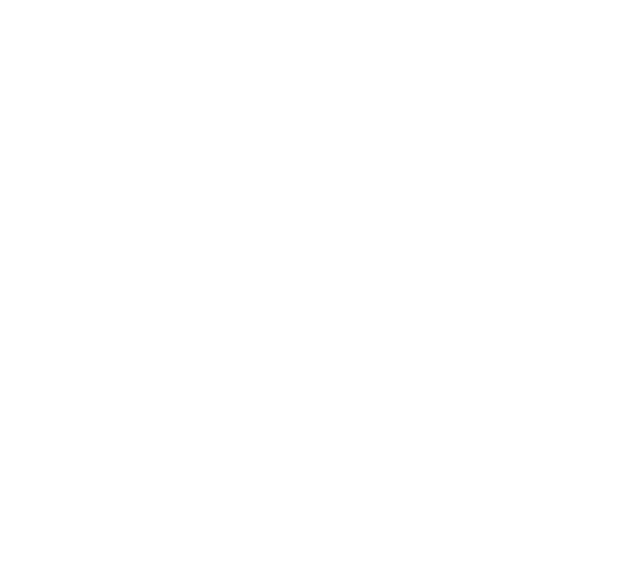
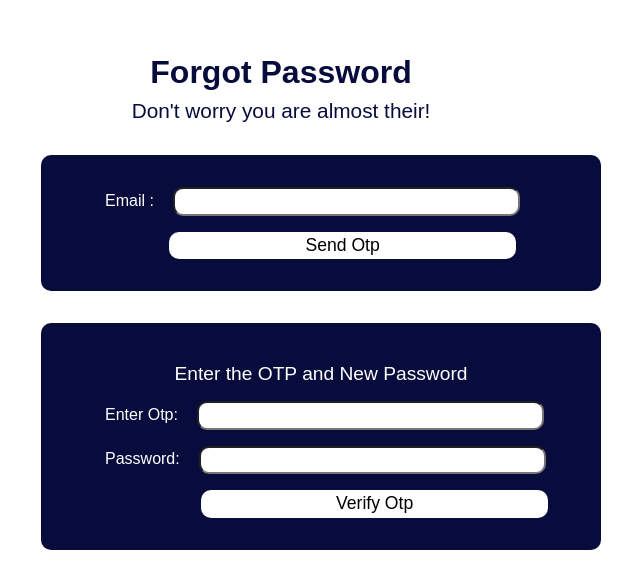
Before and after one commit to rohitkumarpadda/DBMS, a React (Vite) app in the folder frontend/: page /ForgotPassword in a window 1280 px wide. Before the commit this address had no page. Shown: the part 106-694 px from the top of the page, without its empty margins (359-999 px from the left). Built offline with nearby package versions, Linux system fonts and the light colour scheme.

Commit message:
converted to react

```diff
--- a/frontend/src/App.jsx
+++ b/frontend/src/App.jsx
@@ -1,4 +1,4 @@
-import React, { useState, useEffect } from 'react';
+import React from 'react';
 import { BrowserRouter as Router, Routes, Route } from 'react-router-dom';
 import Preview from './components/preview';
 import AboutUs from './components/AboutUs';
@@ -6,6 +6,8 @@ import Home from './components/home';
 import ReportForm from './components/reportForm';
 import SignUp from './components/SignUp';
 import Result from './components/Result';
+import ReportForm1 from './components/reportForm2';
+import ForgotPassword from './components/ForgotPassword';
 function App() {
 	return (
 		<Router>
@@ -15,7 +17,9 @@ function App() {
 				<Route path='/AboutUs' element={<AboutUs />}></Route>
 				<Route path='/Home' element={<Home></Home>}></Route>
 				<Route path='/ReportForm' element={<ReportForm></ReportForm>}></Route>
+				<Route path='/ReportForm1' element={<ReportForm1></ReportForm1>}></Route>
 				<Route path='/results' element={<Result></Result>}></Route>
+				<Route path='/ForgotPassword' element={<ForgotPassword></ForgotPassword>}></Route>
 			</Routes>
 		</Router>
 	);
--- /dev/null
+++ b/frontend/src/components/ForgotPassword.css
@@ -0,0 +1,90 @@
+body{
+    padding:0px;
+    margin:0px;
+    font-family: Arial;
+}
+#forgotpasswordheading{
+    text-align:center;
+    margin-top:10rem;
+    color:rgb(7, 12, 60);
+}
+#forgotpasswordpara{
+    text-align: center;
+    font-size:1.3rem;
+    color:rgb(7, 12, 60);
+}
+#forgotpasswordform{
+    margin-top:2rem;
+    margin-left:25rem;
+    background-color:rgb(7, 12, 60);
+    padding: 2rem;
+    border-radius:10px;
+    color:white;
+    width:35rem;
+    height:fit-content;
+}
+#forgotpasswordform input{
+     width:70%;
+     padding:0.3rem;
+     margin-left:1.2rem;
+     border-radius:10px;
+}
+#forgotpasswordform label{
+    margin-left:2rem;
+}
+#forgotpasswordform button{
+    margin-top:1rem;
+    padding:0.2rem 1rem;
+    background-color:white;
+    color:black;
+    border:none;
+    border-radius:10px;
+    cursor:pointer;
+    width:70%;
+    margin-left:6rem;
+    font-size:1.1rem;
+}
+#forgotpasswordform button:hover{
+    color:red;
+    border:1px solid red;
+}
+#forgotpasswordform2{
+    margin-top:2rem;
+    margin-left:25rem;
+    background-color:rgb(7, 12, 60);
+    padding: 2rem;
+    border-radius:10px;
+    color:white;
+    width:35rem;
+    height:fit-content;
+}
+#forgotpasswordform2 p{
+   font-size:1.2rem;
+   margin-bottom:1rem;
+}
+#forgotpasswordform2 input{
+     width:70%;
+     padding:0.3rem;
+     margin-left:1.2rem;
+     border-radius:10px;
+     margin-bottom:1rem;
+}
+
+#forgotpasswordform2 label{
+    margin-left:2rem;
+}
+#forgotpasswordform2 button{
+    padding:0.2rem 1rem;
+    background-color:white;
+    color:black;
+    border:none;
+    border-radius:10px;
+    cursor:pointer;
+    width:70%;
+    margin-left:8rem;
+    font-size:1.1rem;
+}
+#forgotpasswordform2 button:hover{
+    color:red;
+    border:1px solid red;
+}
--- /dev/null
+++ b/frontend/src/components/ForgotPassword.jsx
@@ -0,0 +1,35 @@
+import React from 'react';
+import ReactDOM from 'react-dom';
+import './ForgotPassword.css';
+
+const ForgotPassword = () => {
+	return (
+		<>
+			<h1 id='forgotpasswordheading'>Forgot Password</h1>
+			<p id='forgotpasswordpara'>Don't worry you are almost their!</p>
+			<form id='forgotpasswordform'>
+				<label htmlFor='email'>Email :</label>
+				<input type='email' id='email' name='email' required />
+				<br></br>
+				<button type='submit'>Send Otp</button>
+			</form>
+			<form id='forgotpasswordform2'>
+				<p>Enter the OTP and New Password</p>
+				<label htmlFor='otp'>Enter Otp:</label>
+				<input type='text' id='otp' name='otp' required />
+				<br></br>
+				<label htmlFor='newpassword'>Password:</label>
+				<input
+					type='password'
+					id='newpasswordhere'
+					name='newpassword'
+					required
+				/>
+				<br></br>
+				<button type='submit'>Verify Otp</button>
+			</form>
+		</>
+	);
+};
+
+export default ForgotPassword;
--- a/frontend/src/components/SignUp.css
+++ b/frontend/src/components/SignUp.css
@@ -46,6 +46,7 @@ body {
     border-radius:10px;
     color:white;
     width:35rem;
+    height:fit-content;
 }
 
 #signupsection h1,p{
@@ -82,6 +83,10 @@ body {
     font-size:1.1rem;
     border-radius: 10px;
 }
+#signupsection button:hover{
+    color:red;
+    border:1px solid red;
+}
 #signupsection a:hover{
     color:red;
 }
@@ -89,7 +94,7 @@ body {
     display:flex;
     justify-content: space-around;
     width:80rem;
-    margin:0rem 8rem;
+    margin:0rem 3rem;
     align-items: center;
 }
 #signupmainimg{
@@ -107,3 +112,22 @@ body {
         margin-top:0rem;
     }
 }
+#signupotpform{
+
+}
+#signupotpform label{
+    margin-left:3.5rem;
+}
+#signupotpform input{
+  margin-left:1rem;
+  width:60%;
+  padding:0.3rem;
+  border-radius: 10px;
+  margin-bottom:0.5rem;
+}
+#signupmaindiv{
+    height:40rem;
+    display: flex;
+    justify-content: center;
+    align-items: center;
+}
--- a/frontend/src/components/SignUp.jsx
+++ b/frontend/src/components/SignUp.jsx
@@ -87,6 +87,7 @@ const SignUp = () => {
 			</header>
 			<section id='signupsectionmain'>
 				<img src='LostFoundImg.webp' id='signupmainimg' alt='Lost and Found' />
+				<div id="signupmaindiv">
 				<section id='signupsection'>
 					<h1>Create An Account</h1>
 					<p>Join Lost & Found to report and recover lost items</p>
@@ -146,8 +147,8 @@ const SignUp = () => {
 							<button type='submit'>Create Account</button>
 						</form>
 					) : (
-						<form onSubmit={handleOtpSubmit}>
-							<label htmlFor='otp'>Enter OTP</label>
+						<form onSubmit={handleOtpSubmit} id="signupotpform">
+							<label htmlFor='otp'>Enter OTP : </label>
 							<input
 								type='text'
 								id='otp'
@@ -160,7 +161,8 @@ const SignUp = () => {
 						</form>
 					)}
 					{message && <p>{message}</p>}
-				</section>
+					</section>
+					</div>
 			</section>
 		</>
 	);
--- a/frontend/src/components/home.css
+++ b/frontend/src/components/home.css
@@ -234,3 +234,11 @@ html,
   margin-bottom: 0px;
   margin-top: 20px;
 }
+#homepagelogoutlink{
+  border-radius:50px;
+  background-color:rgb(5, 8, 44) ;
+  border:1px solid rgb(5, 8, 44);
+}
+#homepagelogout{
+  padding:0.2rem;
+}
--- a/frontend/src/components/home.jsx
+++ b/frontend/src/components/home.jsx
@@ -49,7 +49,7 @@ function Home() {
 							</div>
 						</div>
 						<div id='aboutusnavbar2'>
-							<a href='/'>Home</a>
+							<a href='/ViewReports'>Reports</a>
 							<a href='/AboutUs'>About Us</a>
 							<button id='homepagelogoutlink' onClick={handleLogout}>
 								<img src='log-out (1).svg' id='homepagelogout' alt='Logout' />
@@ -121,7 +121,9 @@ function Home() {
 								report the found item.
 							</p>
 							<div>
-								<button className='found-button'>Report</button>
+								<button className='found-button' onClick={() => {
+										window.location.href = '/ReportForm';
+									}}>Report</button>
 							</div>
 						</div>
 						<div className='found-image'>
--- a/frontend/src/components/report.css
+++ b/frontend/src/components/report.css
@@ -94,11 +94,14 @@
   cursor: pointer;
   width:90%;
   margin-left:1.5rem;
+  font-size:1.1rem;
 }
 
 .form-submit-button:hover {
-  /* background-color: #0f1e3a; */
+   color:red;
+   border:1px solid red;
 }
+
 .lost-item-form{
   background-color: rgba(7, 12, 60);
   padding:2rem;
--- a/frontend/src/components/reportForm.jsx
+++ b/frontend/src/components/reportForm.jsx
@@ -2,7 +2,7 @@ import { useState } from 'react';
 import './report.css';
 
 export default function ReportForm() {
-	document.title = 'Lost And Found | Report';
+	document.title = 'Lost And Found | Lost Report';
 
 	const [formData, setFormData] = useState({
 		name: '',
@@ -67,7 +67,7 @@ export default function ReportForm() {
 							<h2>Lost & Found</h2>
 						</div>
 						<div id='aboutusnavbar2'>
-							<a href='/'>Home</a>
+							<a href='/Home'>Home</a>
 							<a href='/AboutUs'>About Us</a>
 						</div>
 					</div>
@@ -176,7 +176,7 @@ export default function ReportForm() {
 			</div>
 
 			<div id='aboutusbottom'>
-				&copy; 2025 Your Company Name. All rights reserved
+				&copy; IIITA LOST AND FOUND. All rights reserved
 			</div>
 		</div>
 	);
--- a/frontend/src/components/reportForm2.jsx
+++ b/frontend/src/components/reportForm2.jsx
@@ -1,6 +1,7 @@
 import "./report.css";
 
 export default function ReportForm1() {
+  document.title = 'Lost And Found | Found Report';
   return (
     <div className="form-page">
         <header>
@@ -11,8 +12,8 @@ export default function ReportForm1() {
                 <h2>Lost & Found</h2>
               </div>
               <div id="aboutusnavbar2">
-                <a href="/">Home</a>
-                <img src="sun.svg"></img>
+                <a href="/Home">Home</a>
+              	<a href='/AboutUs'>About Us</a>
               </div>
             </div>
           </nav>
@@ -20,17 +21,16 @@ export default function ReportForm1() {
       <div className="form">
         <div className="form-header">
           <h1 className="form-header-title">
-            Can't Find Which you are looking for!!!
+          Great! You found something?
           </h1>
           <p className="form-header-subtitle">
-            Just fill out the form below and we will try our best to find it for
-            you...
+          Report the Found Item here
           </p>
         </div>
 
         <div className="form-cont">
           <div className="form-cont-img-cont">
-            <img src="LostImg1.avif"/>
+            <img src="RegistrationImage.avif" id="reportformimg" alt="Lost Item" />
           </div>
           <div className="form-contents">
             <h2 className="form-title">Report the Lost Item here</h2>
@@ -92,7 +92,7 @@ export default function ReportForm1() {
       </div>
 
       <div id="aboutusbottom">
-          &copy; 2025 Your Company Name. All rights reserved
+          &copy; IIITA LOST AND FOUND. All rights reserved
         </div>
     </div>
   );
```
Also changed, not shown: frontend/src/components/Result.jsx (+42 -23 lines), frontend/src/components/result.css (added, +127 -0 lines), frontend/public/RegistrationImage.avif (added), 1 other file (tests, documents, lock files or other folders).
